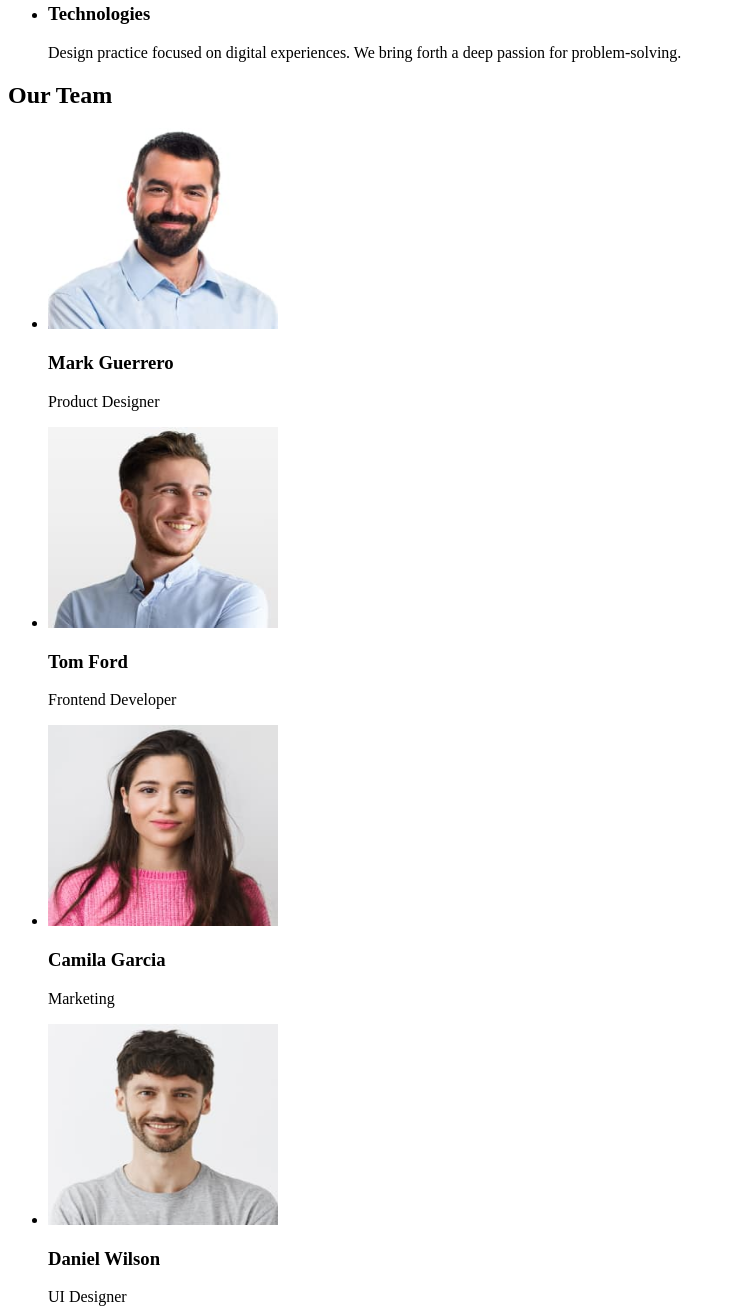
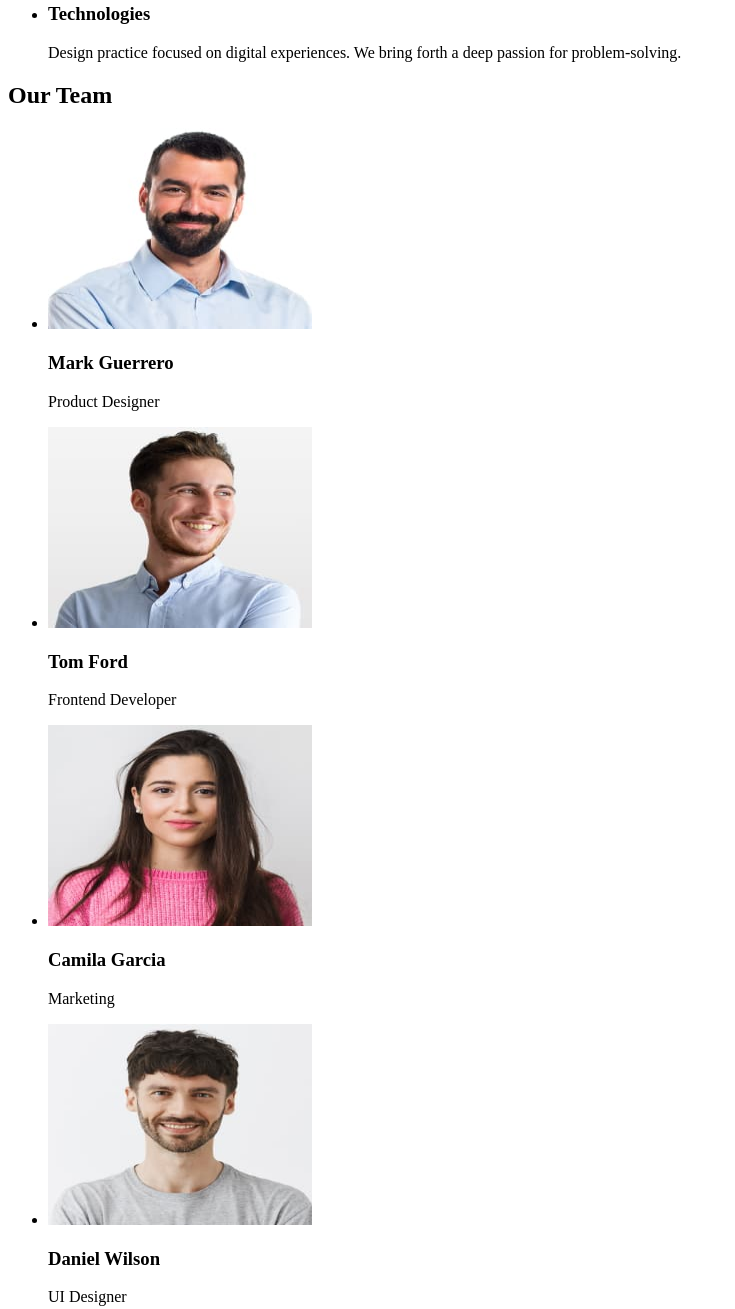
Before and after one commit to olegunko/goit-markup-hw-01, a plain HTML site: page index.html in a window 1280 px wide. Shown: the part 532-1841 px from the top of the page, without its empty margins (0-735 px from the left). Drawn offline with Linux system fonts and the light colour scheme.

Commit message:
formatik index.html

```diff
--- a/index.html
+++ b/index.html
@@ -72,22 +72,22 @@
 
             <ul>
                 <li>
-                    <img src="./images/mark.jpg" alt="Mark Guerrero" width="230" height="201" />
+                    <img src="./images/mark.jpg" alt="Mark Guerrero" width="264" height="201" />
                     <h3>Mark Guerrero</h3>
                     <p>Product Designer</p>
                 </li>
                 <li>
-                    <img src="./images/tom.jpg" alt="Tom Ford" width="230" height="201" />
+                    <img src="./images/tom.jpg" alt="Tom Ford" width="264" height="201" />
                     <h3>Tom Ford</h3>
                     <p>Frontend Developer</p>
                 </li>
                 <li>
-                    <img src="./images/camila.jpg" alt="Camila Garcia" width="230" height="201" />
+                    <img src="./images/camila.jpg" alt="Camila Garcia" width="264" height="201" />
                     <h3>Camila Garcia</h3>
                     <p>Marketing</p>
                 </li>
                 <li>
-                    <img src="./images/daniel.jpg" alt="Daniel Wilson" width="230" height="201" />
+                    <img src="./images/daniel.jpg" alt="Daniel Wilson" width="264" height="201" />
                     <h3>Daniel Wilson</h3>
                     <p>UI Designer</p>
                 </li>
```
